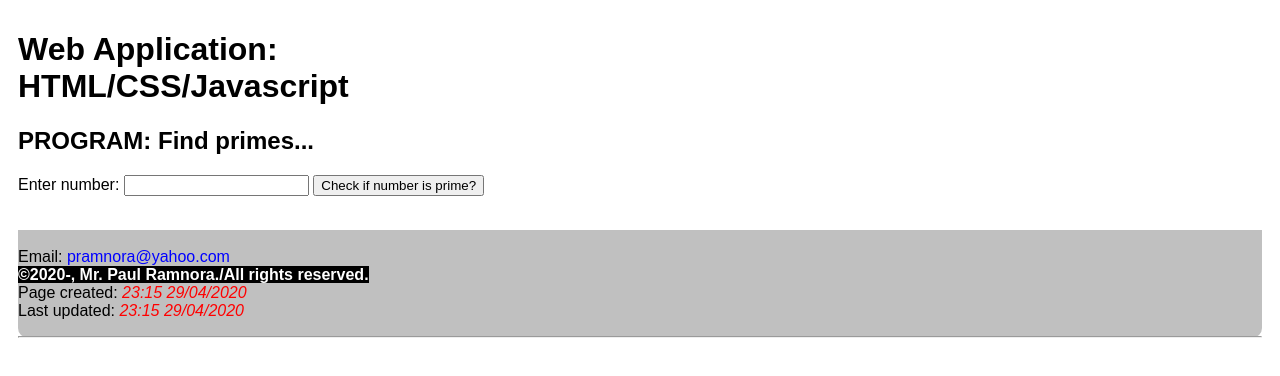
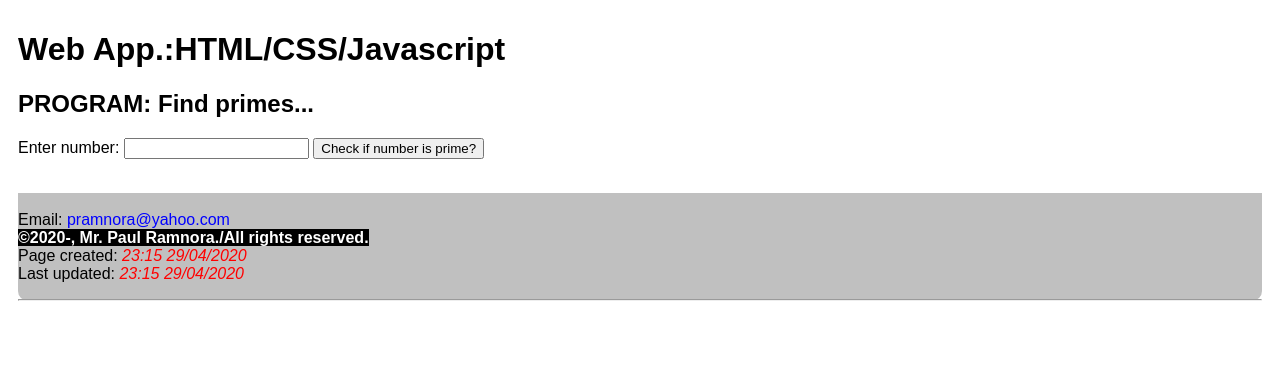
Before and after one commit to pramnora/javascript, a plain HTML site: page find-primes/01/find-primes.html in a window 1280 px wide. Drawn offline with Linux system fonts and the light colour scheme.

Commit message:
Update find-primes.html
Change text: Web applicaton to say: Web App.

```diff
--- a/find-primes/01/find-primes.html
+++ b/find-primes/01/find-primes.html
@@ -34,7 +34,7 @@ COPYRIGHT: (c)2020-, Mr. Paul Ramnora./All rights reserved.
 
   <header>
 
-   <h1>Web Application:<br>HTML/CSS/Javascript</h1>
+   <h1>Web App.:HTML/CSS/Javascript</h1>
    <h2>PROGRAM: Find primes...</h2>
 
   </header>
```
